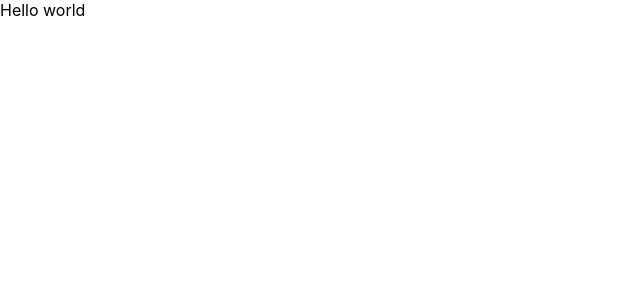
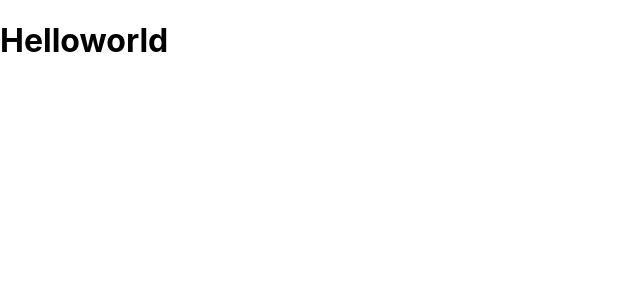
Before and after one commit to NabeelAkhtarHarl/expance_tracker, a React (Create React App) app: page / in a window 1280 px wide. Shown: the top 300 px of the page, without its empty margins (0-640 px from the left). Built offline with nearby package versions, Linux system fonts and the light colour scheme.

Commit message:
update display message

```diff
--- a/src/App.js
+++ b/src/App.js
@@ -5,7 +5,7 @@ import './App.css';
 function App() {
   return (
     <div>
-       Hello world
+      <h1>Helloworld</h1>
     </div>
   );
 }
```
